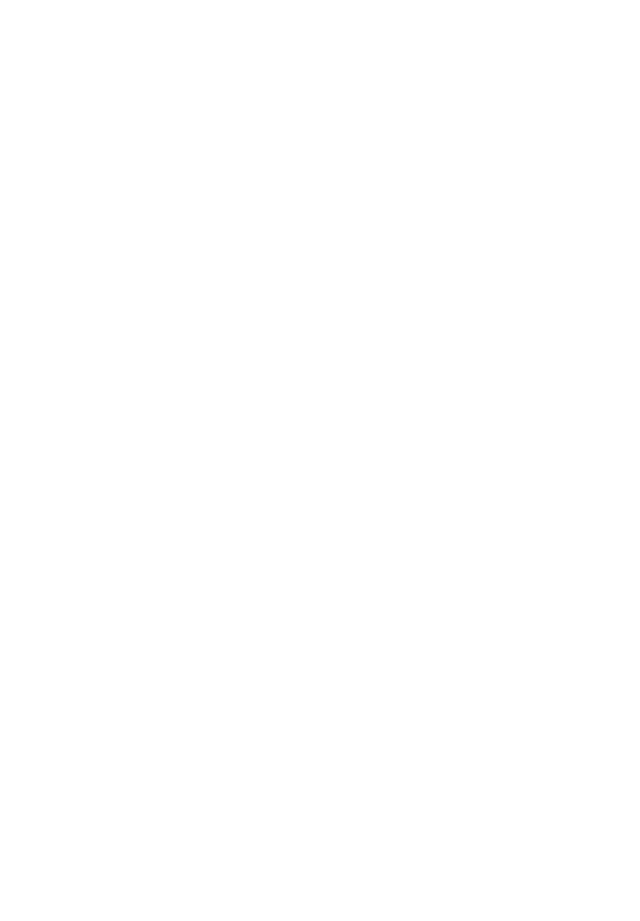
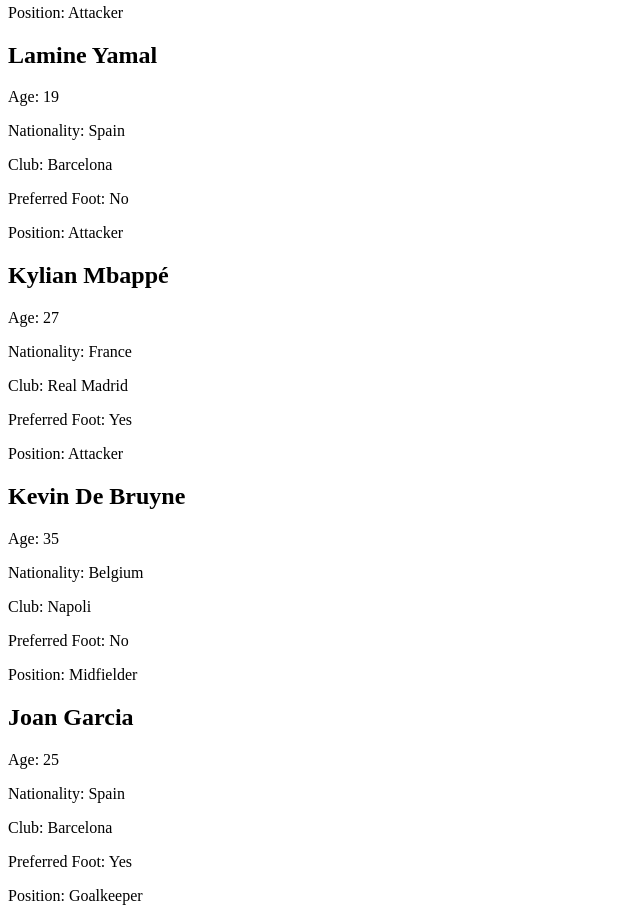
Before and after one commit to xNandoT99x/Fernando_Torres_Learning_AngularF26, an Angular app: page / in a window 1280 px wide. Shown: the part 480-1401 px from the top of the page, without its empty margins (0-640 px from the left). Before the commit the page ends 800 px from the top, so only its background shows below. Built offline with nearby package versions, Linux system fonts and the light colour scheme.

Commit message:
Assignment 2.4 DONE

```diff
--- a/src/app/app.html
+++ b/src/app/app.html
@@ -1,5 +1,29 @@
-<h1> PLayers List</h1>
+<h1>Players List</h1>
 
 <div class="container">
-  SoccerPlayer[0].id
+  @for (player of Player; track player.id) {
+    <div class="player-card">
+      <h2>{{ player.name }}</h2>
+      <p>Age: {{ player.age }}</p>
+      <p>Nationality: {{ player.nationality }}</p>
+      <p>Club: {{ player.club }}</p>
+        <p>Preferred Foot: {{ player.preferredFoot ? 'Yes' : 'No' }}</p>
+      @switch (player.position) {
+        @case ('Forward') {
+          <p>Position: Attacker</p>
+        }
+        @case ('Midfielder') {
+          <p>Position: Midfielder</p>
+        }
+        @case ('Defender') {
+          <p>Position: Defender</p>
+        }
+        @case ('Goalkeeper') {
+          <p>Position: Goalkeeper</p>
+        }
+      }
+    </div>
+  } @empty {
+    <p>No soccer players found.</p>
+  }
 </div>
--- a/src/app/app.ts
+++ b/src/app/app.ts
@@ -17,7 +17,7 @@
       nationality: 'Argentina',
       club: 'Inter Miami',
       position: 'Forward',
-      preferredFoot: 'Left',
+      preferredFoot: false,
     },
     {
       id: 2,
@@ -26,7 +26,7 @@
       nationality: 'Portuguese',
       club: 'Al Nassr',
       position: 'Forward',
-      preferredFoot: 'Right',
+      preferredFoot: false,
     },
     {
       id: 3,
@@ -35,7 +35,6 @@
       nationality: 'Spain',
       club: 'Barcelona',
       position: 'Forward',
-      preferredFoot: 'Left',
     },
 
     {
@@ -45,7 +44,7 @@
       nationality: 'France',
       club: 'Real Madrid',
       position: 'Forward',
-      preferredFoot: 'Right',
+      preferredFoot: true,
     },
     {
       id: 5,
@@ -54,16 +53,16 @@
       nationality: 'Belgium',
       club: 'Napoli',
       position: 'Midfielder',
-      preferredFoot: 'Right',
+      preferredFoot: false,
     },
     {
       id: 6,
-      name: 'Erling Haaland',
-      age: 26,
-      nationality: 'Norway',
-      club: 'Manchester City',
-      position: 'Forward',
-      preferredFoot: 'Left',
+      name: 'Joan Garcia',
+      age: 25,
+      nationality: 'Spain',
+      club: 'Barcelona',
+      position: 'Goalkeeper',
+      preferredFoot: true,
     },
   ];
 }
--- a/src/shared/models/soccer-player.ts
+++ b/src/shared/models/soccer-player.ts
@@ -5,7 +5,7 @@
   nationality: string;
   club: string;
   position: 'Forward' | 'Midfielder' | 'Defender' | 'Goalkeeper';
-  preferredFoot?: string;
+  preferredFoot?: boolean;
 }
 
 export type SoccerPlayerList<T> = T[];
```
